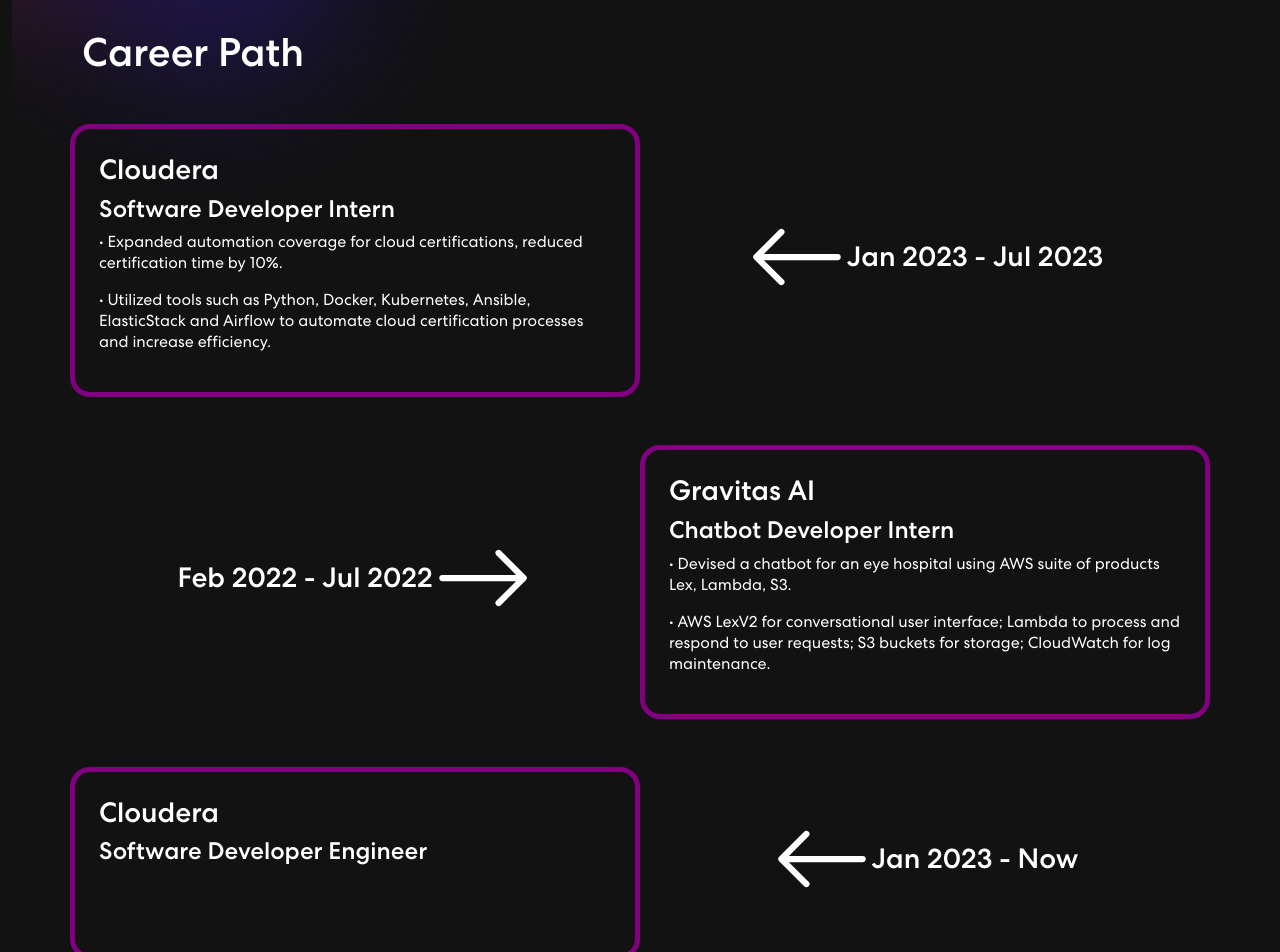
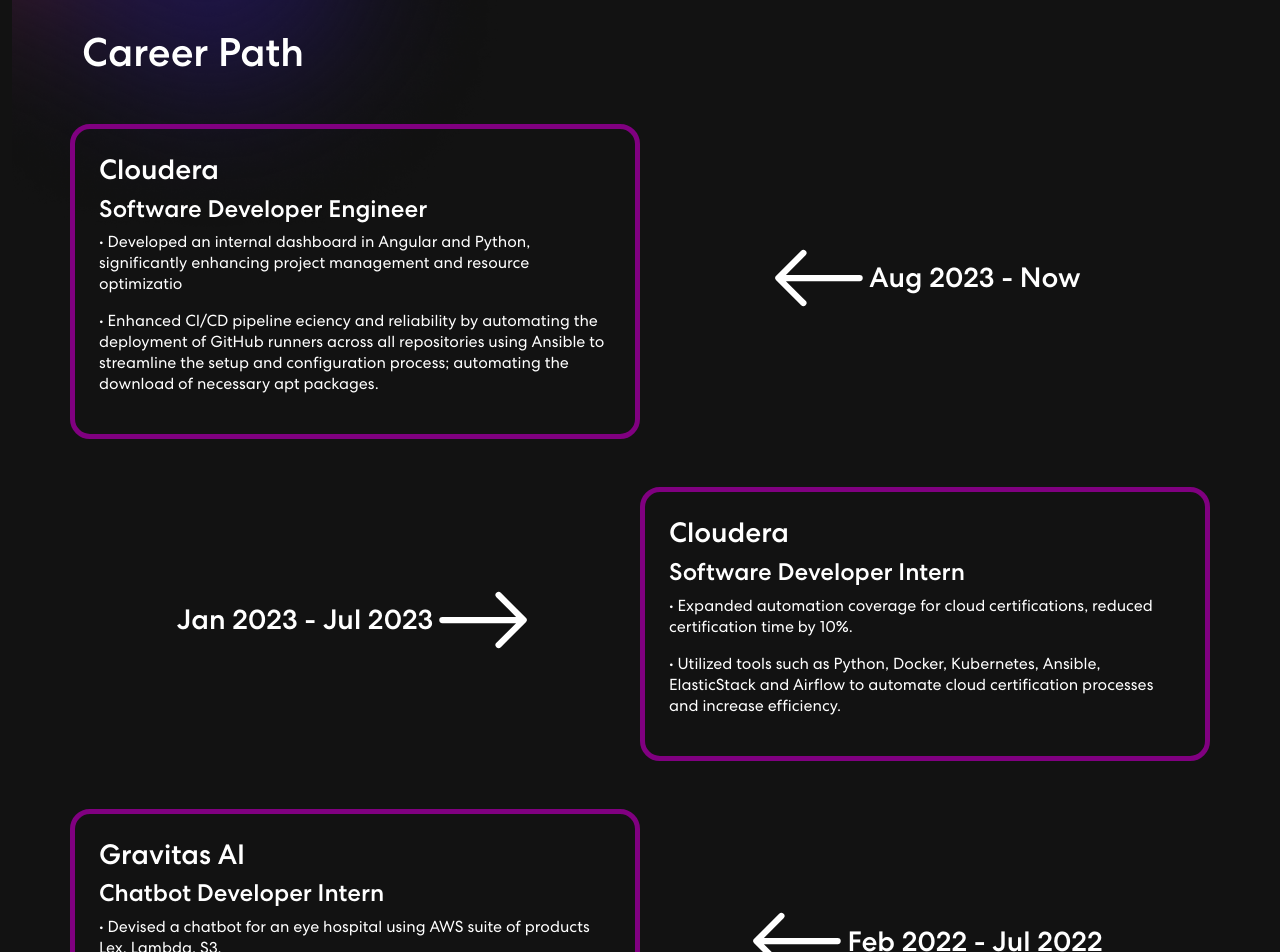
Before and after one commit to ishan0308/Portfolio, a React (Create React App) app: page / in a window 1280 px wide. Shown: the part 1480-2432 px from the top of the page. Built offline with nearby package versions, Linux system fonts and the light colour scheme.

Commit message:
Improve career

```diff
--- a/src/components/Banner.js
+++ b/src/components/Banner.js
@@ -71,7 +71,7 @@ export const Banner = () => {
             <TrackVisibility>
               {({ isVisible }) =>
               <div className={isVisible ? "animate__animated animate__fadeIn" : ""}>
-                <h1>{`Hi! I'm Isha!`}</h1>
+                <h1>{`Hi! I'm Isha Nema!`}</h1>
                 <h1 style={{ fontSize: textSize.sm }}><span className="txt-rotate" dataPeriod="100" data-rotate='[ "Software Developer", "Web Developer", "DevOps Engineer","Cloud Engineer"]'><span className="wrap">{text}</span></span></h1>
                   <p>Highly motivated and results-driven software developer with a passion for coding and continuous learning. Exceptionally skilled in Python, C, and web development. Experienced in automating cloud certification processes, designing chatbots using AWS, and completing diverse projects showcasing proficiency in various programming languages, frameworks, and tools. Strong analytical mindset, problem-solving abilities, and a collaborative approach to drive innovation and deliver high-quality code. Seeking a challenging software developer position to contribute to a dynamic team and make a positive impact in the industry.</p>
                   <HashLink to="#contact" className={activeLink === 'contact' ? 'active navbar-link' : 'navbar-link'} onClick={() => onUpdateActiveLink('contact')}>
--- a/src/components/Career.js
+++ b/src/components/Career.js
@@ -18,8 +18,31 @@ export const Career = () => {
         <section class="career" id="career">
         <div class="container mb-5">
             <h1>Career Path</h1>
-            <div class="row mt-5" >
-                <div style={career} class="col-lg-6 p-4" >
+            <div class="row mt-5">
+                <div style={career} class="col-lg-6 p-4">
+                    <div class="career-step">
+                        <div class="career-step-content">
+                            <div class="content">
+                                <h3>Cloudera</h3>
+                                <h4>Software Developer Engineer</h4>
+                                <p>• Developed an internal dashboard in Angular and Python, significantly enhancing project management and resource optimizatio</p>
+                                <p>• Enhanced CI/CD pipeline eciency and reliability by automating the deployment of GitHub runners across all repositories using
+Ansible to streamline the setup and configuration process; automating the download of necessary apt packages.</p>
+                            </div>
+                        </div>
+                    </div>
+                </div>
+                <div class="col-lg-6 d-flex align-items-center justify-content-center">
+                    <h3 class="d-none d-lg-flex "><ArrowLeft size={100} /></h3>
+                    <h3 >Aug 2023 - Now</h3>
+                </div>
+            </div>
+            <div class="row mt-5 ">
+                <div class="col-lg-6 col-sm-12 d-none d-lg-flex align-items-center justify-content-center">
+                    <h3>Jan 2023 - Jul 2023</h3>
+                    <h3><ArrowRight size={100} /></h3>
+                </div>
+                <div style={career} class="col-lg-6 col-sm-12 p-4">
                     <div class="career-step">
                         <div class="career-step-content">
                             <div class="content">
@@ -31,17 +54,12 @@ export const Career = () => {
                         </div>
                     </div>
                 </div>
-                <div class="col-lg-6 d-flex align-items-center justify-content-center">
-                    <h3 class="d-none d-lg-flex "><ArrowLeft size={100} /></h3>
-                    <h3>Jan 2023 - Jul 2023</h3>
+                <div class="col-lg-6 col-sm-12 d-lg-none d-flex align-items-center justify-content-center">
+                    <h3>Feb 2022 - Jul 2022</h3>
                 </div>
             </div>
-            <div class="row mt-5 ">
-                <div class="col-lg-6 col-sm-12 d-none d-lg-flex align-items-center justify-content-center">
-                    <h3>Feb 2022 - Jul 2022</h3>
-                    <h3><ArrowRight size={100} /></h3>
-                </div>
-                <div style={career} class="col-lg-6 col-sm-12 p-4">
+            <div class="row mt-5" >
+                <div style={career} class="col-lg-6 p-4" >
                     <div class="career-step">
                         <div class="career-step-content">
                             <div class="content">
@@ -53,27 +71,9 @@ export const Career = () => {
                         </div>
                     </div>
                 </div>
-                <div class="col-lg-6 col-sm-12 d-lg-none d-flex align-items-center justify-content-center">
-                    <h3>Feb 2022 - Jul 2022</h3>
-                </div>
-            </div>
-            <div class="row mt-5">
-                <div style={career} class="col-lg-6 p-4">
-                    <div class="career-step">
-                        <div class="career-step-content">
-                            <div class="content">
-                                <h3>Cloudera</h3>
-                                <h4>Software Developer Engineer</h4>
-                                <p></p>
-                                <br/>
-                                <br/>
-                            </div>
-                        </div>
-                    </div>
-                </div>
                 <div class="col-lg-6 d-flex align-items-center justify-content-center">
                     <h3 class="d-none d-lg-flex "><ArrowLeft size={100} /></h3>
-                    <h3 >Jan 2023 - Now</h3>
+                    <h3>Feb 2022 - Jul 2022</h3>
                 </div>
             </div>
             <div class="row mt-5 ">
```
